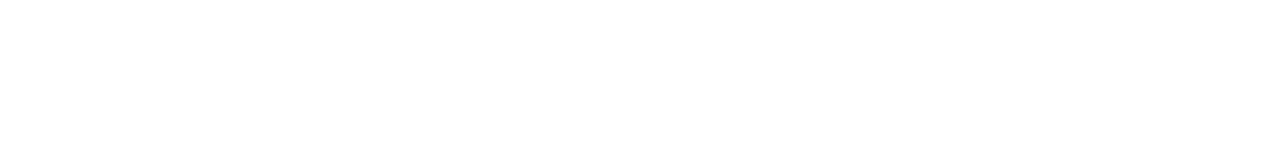
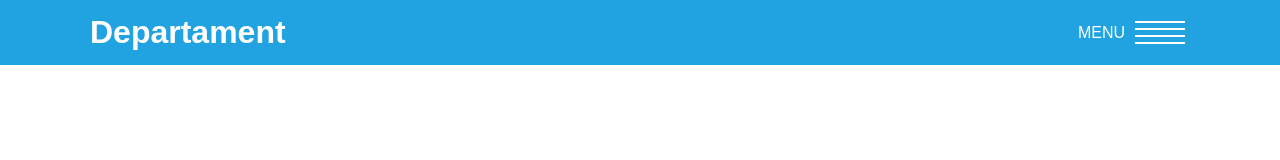
Before and after one commit to dann-mello/landingPage, a plain HTML site: page index.html in a window 1280 px wide. Drawn offline with Linux system fonts and the light colour scheme.

Commit message:
background header

```diff
--- a/assets/css/style.css
+++ b/assets/css/style.css
@@ -0,0 +1,76 @@
+* {
+    margin: 0;
+    padding: 0;
+    box-sizing: border-box;
+    font-family: Arial, sans-serif;
+}
+
+header {
+    height: 65px;
+    display: flex;
+    justify-content: center;
+    background-color: #21a3e1;
+}
+
+.container {
+    display: flex;
+    align-items: center;
+    justify-content: space-between;
+    width: 1100px;
+}
+
+.logo a {
+    font-weight: bold;
+    color: #fff;
+    font-size: 2em;
+    text-decoration: none;
+}
+
+
+.menu {
+    display: flex;
+    align-items: center;
+    width: 200px;
+    justify-content: end;
+    position: relative;
+}
+
+nav {
+    position: absolute;
+    width: 100%;
+    top: 49px;
+    display: none;
+}
+
+nav ul{
+    padding: 0;
+    cursor: pointer;
+}
+
+nav ul li {
+    list-style: none;
+    display: inline-block;
+    padding: 7px;
+}
+
+nav ul li a{
+   text-decoration: none;
+   color: #000;
+}
+
+nav ul li:hover{
+   background-color: #21a3e1;
+
+}
+
+.title_menu {
+    color: #fff;
+    margin-right: 5px;
+}
+
+.hamList {
+    width: 50px;
+    height: 2px;
+    background-color: #fff;
+    margin: 5px;
+}
--- /dev/null
+++ b/assets/js/script.js
@@ -0,0 +1,7 @@
+function menuHam(){
+    if(document.querySelector('.drop nav ul').style.display == 'none'){
+        document.querySelector('.drop nav ul').style.display = 'block';
+    }else{
+        document.querySelector('.drop nav ul').style.display = 'none';
+    }
+}
--- a/index.html
+++ b/index.html
@@ -1,5 +1,6 @@
 <!DOCTYPE html>
 <html lang="pt-BR">
+
 <head>
     <meta charset="UTF-8">
     <meta http-equiv="X-UA-Compatible" content="IE=edge">
@@ -7,7 +8,38 @@
     <title>Landing Page</title>
     <link rel="stylesheet" href="assets/css/style.css">
 </head>
+
 <body>
+    <header>
+        <div class="container">
+            <div class="logo">
+                <a href="">
+                    Departament
+                </a>
+            </div>
+            <div class="menu">
+                <nav class="drop">
+                    <ul>
+                        <li><a href="#">HOME</a></li>
+                        <li><a href="#">HOME</a></li>
+                        <li><a href="#">HOME</a></li>
+                    </ul>
+                </nav>
+                <div class="title_menu">
+                    MENU
+                </div>
 
+                <div class="menuHamburguer" onclick="menuHam()">
+                    <div class="hamList"></div>
+                    <div class="hamList"></div>
+                    <div class="hamList"></div>
+                    <div class="hamList"></div>
+                </div>
+            </div>
+        </div>
+    </header>
+
+    <script src="assets/js/script.js"></script>
 </body>
+
 </html>
```
